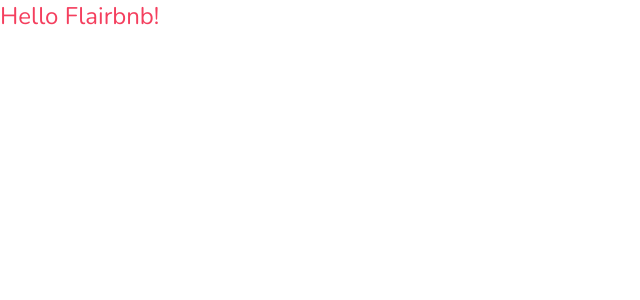
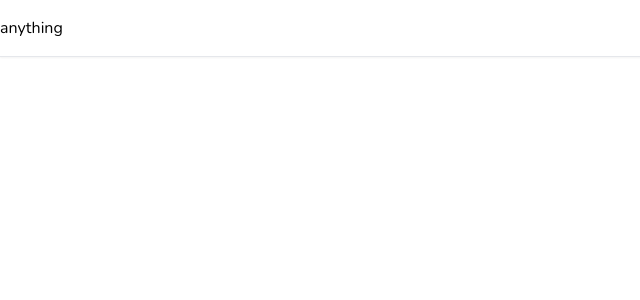
Before and after one commit to kobejk/flairbnb, a Next.js app: page / in a window 1280 px wide. Shown: the top 300 px of the page, without its empty margins (0-640 px from the left). Built offline with nearby package versions, Linux system fonts and the light colour scheme.

Commit message:
started working on navbar component

```diff
--- /dev/null
+++ b/app/components/Container.tsx
@@ -0,0 +1,12 @@
+"use client";
+import React from "react";
+
+interface ContainerProps {
+  children: React.ReactNode;
+}
+
+const Container: React.FC<ContainerProps> = ({ children }) => {
+  return <div className="max-w-[2520px] mx-auto">{children}</div>;
+};
+
+export default Container;
--- /dev/null
+++ b/app/components/navbar/Navbar.tsx
@@ -0,0 +1,13 @@
+import Container from "../Container";
+
+const Navbar = () => {
+  return (
+    <div className="fixed w-full bg-white z-10 shadow-sm">
+      <div className="py-4 border-b-[1px]">
+        <Container>anything</Container>
+      </div>
+    </div>
+  );
+};
+
+export default Navbar;
--- a/app/layout.tsx
+++ b/app/layout.tsx
@@ -1,24 +1,28 @@
-import './globals.css'
-import type { Metadata } from 'next'
-import { Inter } from 'next/font/google'
-import { Nunito } from 'next/font/google'
+import "./globals.css";
+import type { Metadata } from "next";
+import { Inter } from "next/font/google";
+import { Nunito } from "next/font/google";
+import Navbar from "./components/navbar/Navbar";
 
-const inter = Inter({ subsets: ['latin'] })
-const nunito = Nunito({ subsets: ['latin'] })
+const inter = Inter({ subsets: ["latin"] });
+const nunito = Nunito({ subsets: ["latin"] });
 
 export const metadata: Metadata = {
-  title: 'Flairbnb',
-  description: 'Airbnb with some added flair',
-}
+  title: "Flairbnb",
+  description: "Airbnb with some added flair",
+};
 
 export default function RootLayout({
   children,
 }: {
-  children: React.ReactNode
+  children: React.ReactNode;
 }) {
   return (
     <html lang="en">
-      <body className={nunito.className}>{children}</body>
+      <body className={nunito.className}>
+        <Navbar />
+        {children}
+      </body>
     </html>
-  )
+  );
 }
```
